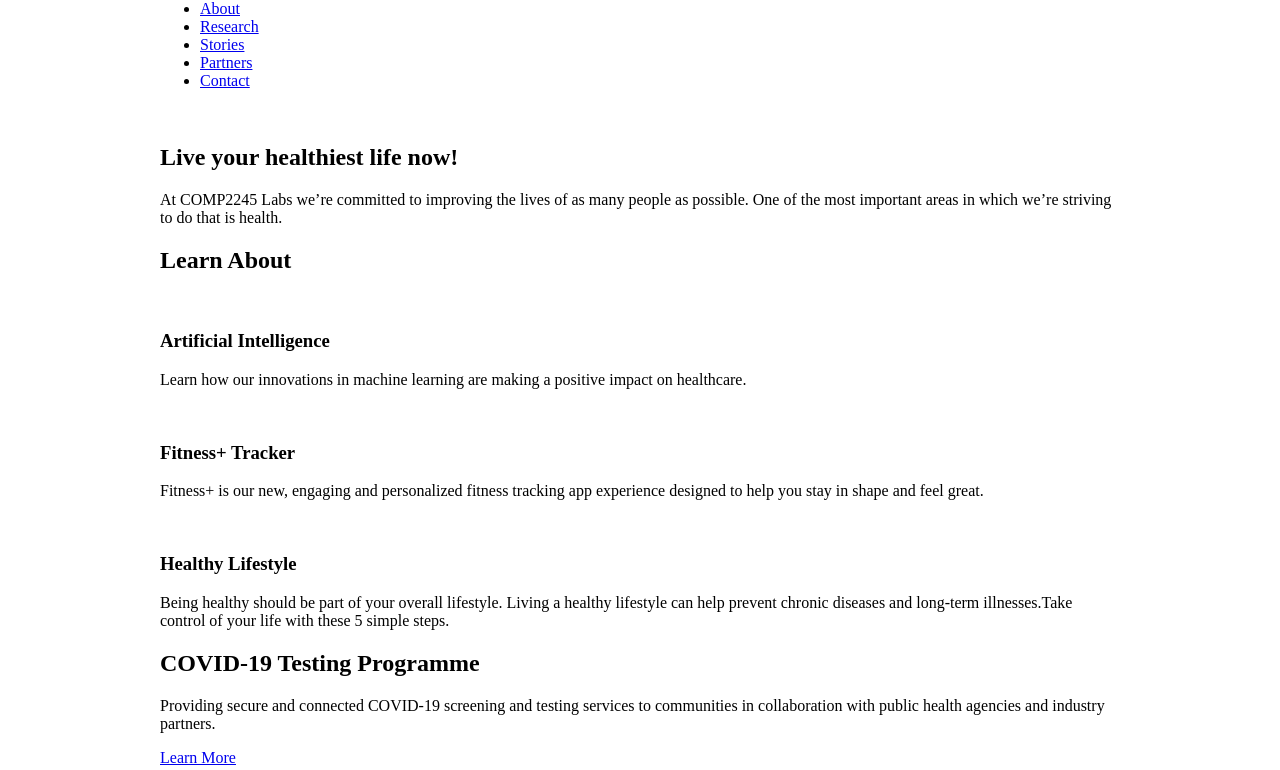
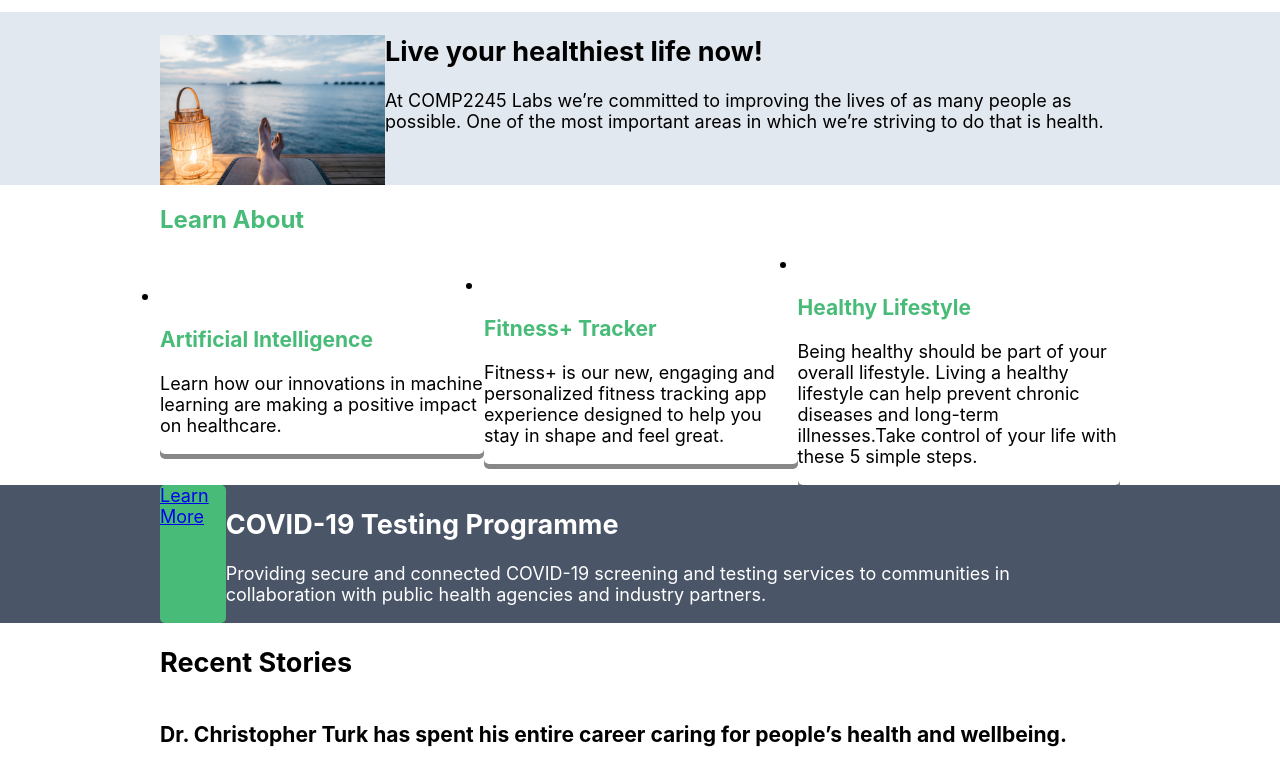
Before and after one commit to Curious-KingPhonix/comp2245-project1, a plain HTML site: page index.html in a window 1280 px wide. Shown: the part 80-850 px from the top of the page. Drawn offline with Linux system fonts and the light colour scheme.

Commit message:
Somewhat presentable

```diff
--- a/index.html
+++ b/index.html
@@ -26,7 +26,7 @@
         <section class="overview-hero">
             <div class="container">
                 <div class="overview-hero-image">
-                    <img src="#" alt="">
+                    <img src="/img/white-male-sea-view.jpg" alt="white male laying down infront of sea">
                 </div>
                 <div class="overview-hero-text">
                     <h2>Live  your healthiest life now!</h2>
--- a/styles.css
+++ b/styles.css
@@ -2,10 +2,95 @@
 body {
     margin: 0;
     font-size: 16px;
+    display: grid;
+    grid-template-columns: 1fr;
+    grid-template-rows: repeat(3,auto);
+    font-family: -apple-system,BlinkMacSystemFont, "Segoe UI", Roboto, "Helvetica Neue", Arial, "NotoSans", sans-serif ;
+    font-size: 18px;
 }
-
 .container {
     margin: 0 auto;
     max-width: 960px;
     width: 100%;
 }
+header {
+    background-color: white;
+
+}
+/* Designing the header group*/
+header .container h1 {
+    float : left ;
+}
+header > .container ul {
+    float: right;
+    list-style-type: none;
+}
+header > .container li {
+    display: inline;
+    padding: 5px;
+}
+header > .container li > a {
+    text-decoration: none;
+    color: #6b7280;
+}
+header > .container li > a:hover {
+    color: #5A67D8;
+}
+
+main {
+    display: grid;
+    grid-template-columns: 1;
+    grid-template-rows: repeat(5,auto);
+}
+.overview-hero{
+    background-color: #E2E8F0;
+}
+.overview-hero-image img{
+    float:left;
+    height: 150px;
+    width: auto;
+}
+
+.overview-hero-text h2 p {
+    float:right;
+}
+
+.cards{
+
+    display: grid;
+    grid-template-columns: repeat(3,auto);
+    grid-template-rows: 1;
+    align-items: center;
+}
+.learn-about h2{
+    font-size: 24px;
+    color: #48BB78;
+}
+.learn-about h3 {
+    color: #48BB78;
+    font-size: 21px;
+}
+.card {
+    box-shadow: 0px 5px #888888;
+    border-color: #E2E8F0;
+    border-radius: 5px;
+    display: list-item;
+}
+.testing {
+    background-color: #4A5568;
+    color: white;
+}
+.testing > .container {
+    display: flex;
+}
+.testing-desciption{
+    order: 1;
+}
+.cta{
+    text-decoration: none;
+    background-color: #48BB78;
+    border-radius: 5px;
+}
+.stories > .container > article {
+    display: flex;
+}
```
Also changed, not shown: img/white-male-sea-view.jpg (added).
